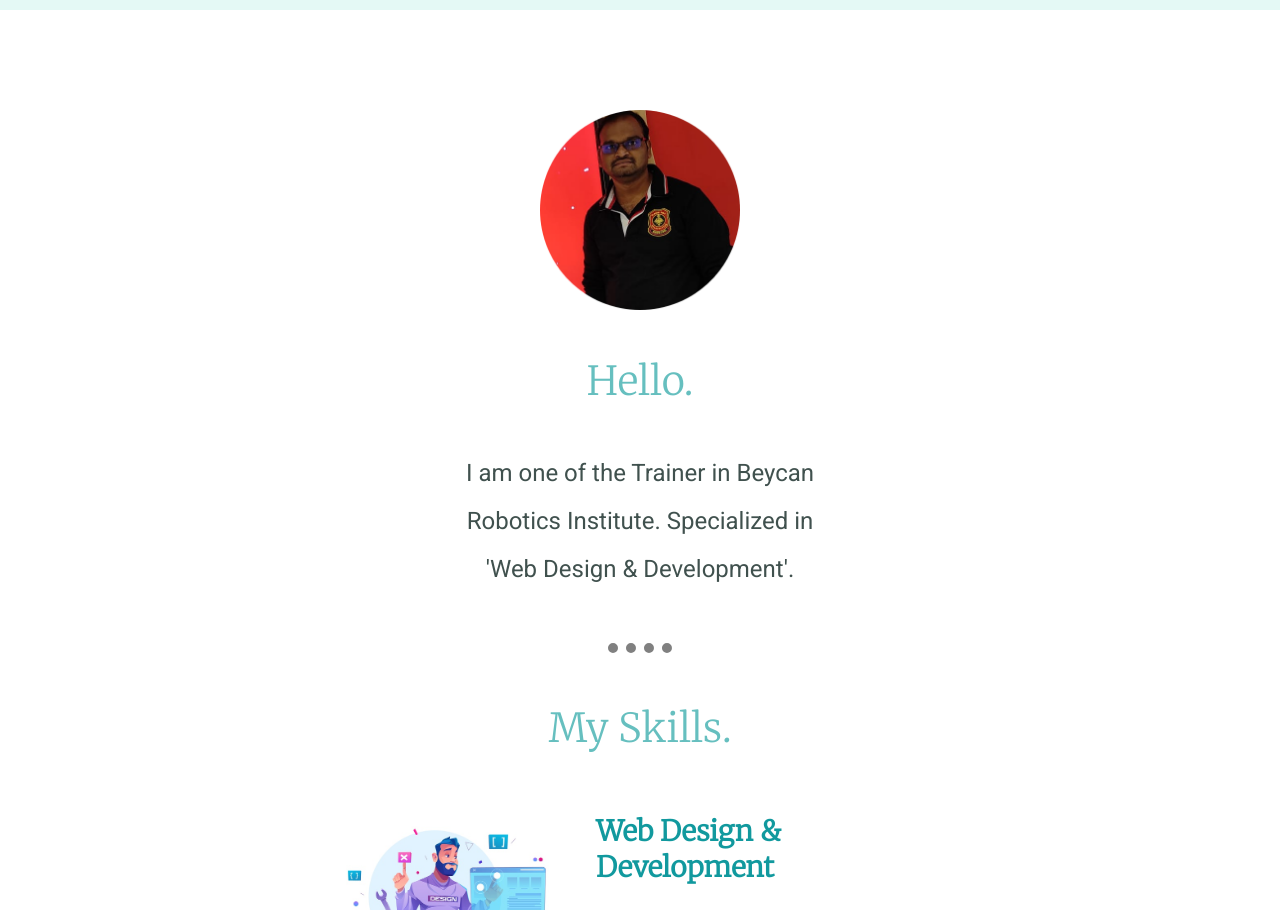
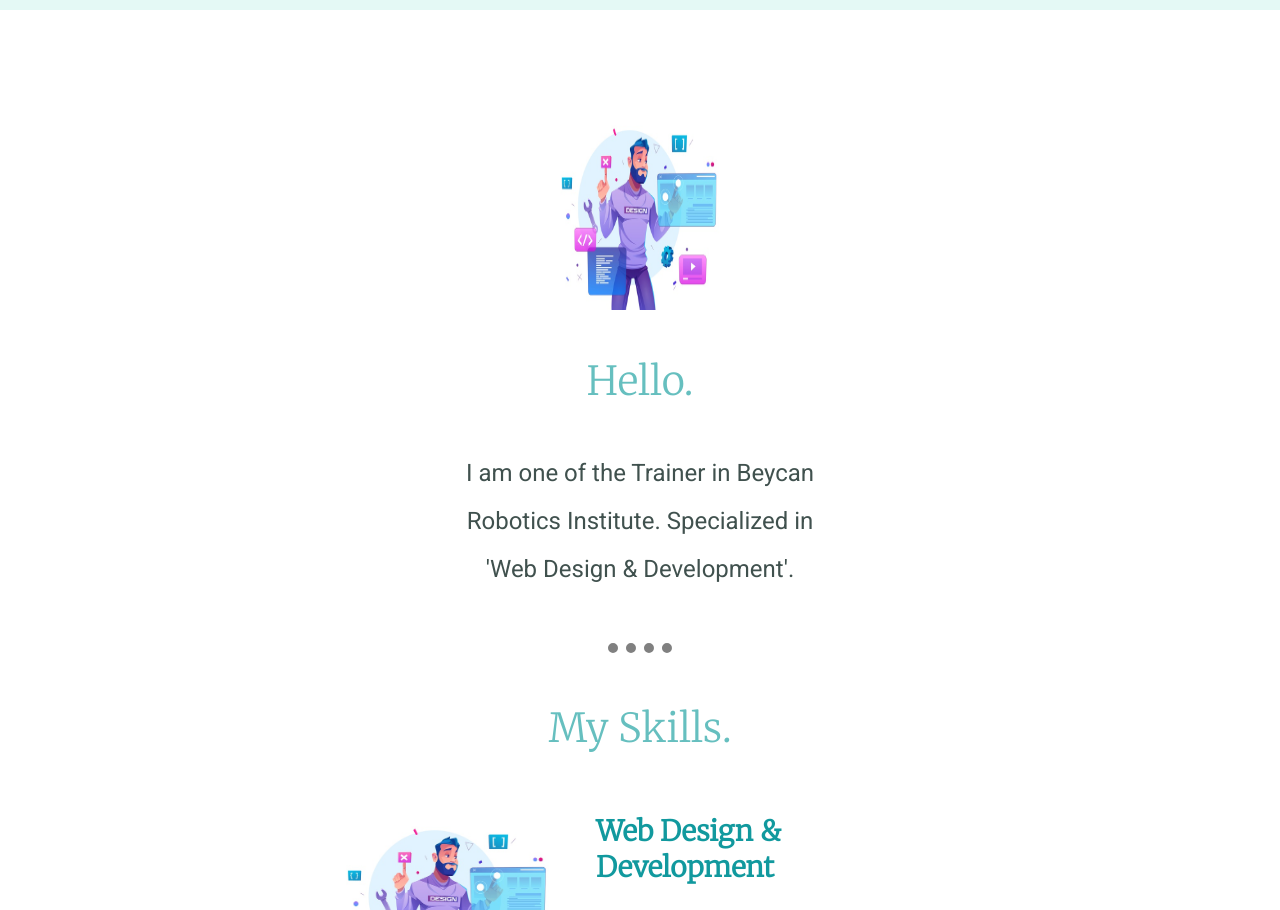
Before and after one commit to Rajasekarmech24/Testing-Personal-Site, a plain HTML site: page index.html in a window 1280 px wide. Shown: the part 806-1716 px from the top of the page. Drawn offline with Linux system fonts and the light colour scheme.

Commit message:
Update index.html

```diff
--- a/index.html
+++ b/index.html
@@ -20,7 +20,7 @@
   </div>
   <div class="middle-container">
     <div class="profile">
-      <img src="Images/circle-cropped.png" alt="Rajasekar Photo" width="200" height="200">
+      <img src="Images/Webdesigner.jpg" alt="Rajasekar Photo" width="200" height="200">
       <h2>Hello.</h2>
       <p class="Intro">I am one of the Trainer in Beycan Robotics Institute. Specialized in 'Web Design & Development'.</p>
     </div>
```
